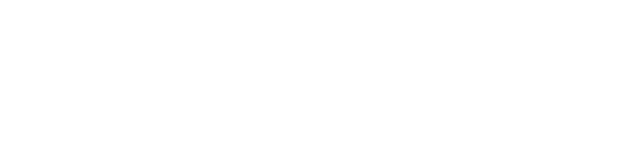
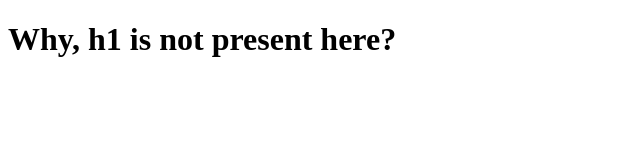
Before and after one commit to mayur3m/Learning-Git, a plain HTML site: page about.html in a window 1280 px wide. Shown: the whole page, without its empty margins (0-640 px from the left). Drawn offline with Linux system fonts and the light colour scheme.

Commit message:
Checking for update in about.html.

```diff
--- a/about.html
+++ b/about.html
@@ -6,6 +6,6 @@
     <title>About</title>
 </head>
 <body>
-
+    <h1>Why, h1 is not present here?</h1>
 </body>
 </html>
```
